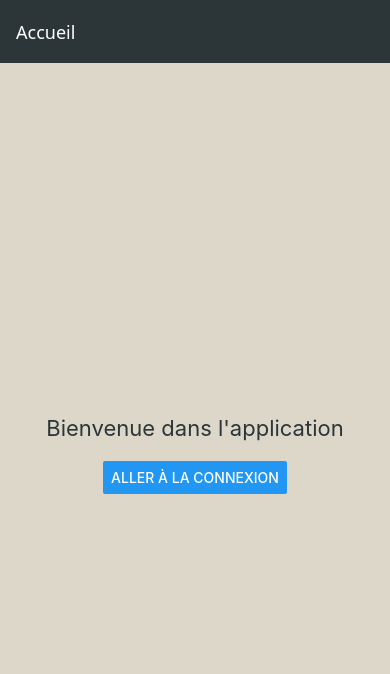
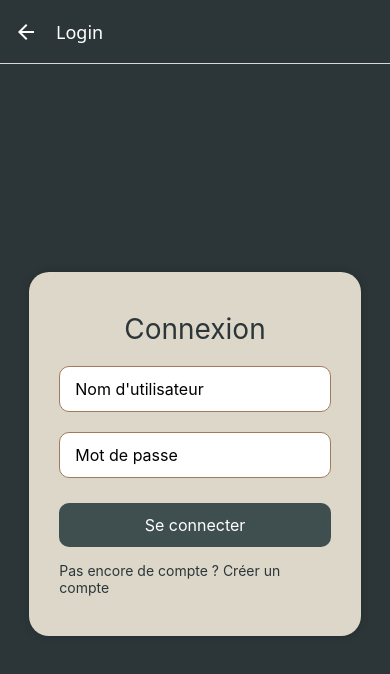
Before and after one commit to JMOYSAN/multi_mobile, a React Native app: screen /Login in a window 390 px wide. Shown: the top 674 px of the page. Built offline with nearby package versions, Linux system fonts and the light colour scheme.

Commit message:
Login Screen de base

```diff
--- a/app.json
+++ b/app.json
@@ -24,6 +24,9 @@
     },
     "web": {
       "favicon": "./assets/favicon.png"
-    }
+    },
+    "plugins": [
+      "expo-secure-store"
+    ]
   }
 }
--- a/src/navigation/RootNavigator.js
+++ b/src/navigation/RootNavigator.js
@@ -1,5 +1,6 @@
 import {createNativeStackNavigator} from '@react-navigation/native-stack'
 import HomeScreen from '../screens/HomeScreen'
+import LoginScreen from '../screens/LoginScreen'
 
 const Stack = createNativeStackNavigator()
 
@@ -14,6 +15,7 @@ export default function RootNavigator() {
             }}
         >
             <Stack.Screen name="Home" component={HomeScreen} options={{title: 'Accueil'}}/>
+            <Stack.Screen name="Login" component={LoginScreen}/>
         </Stack.Navigator>
     )
 }
--- a/src/screens/LoginScreen.js
+++ b/src/screens/LoginScreen.js
@@ -0,0 +1,124 @@
+import { useState } from 'react'
+import styled from 'styled-components/native'
+import { Alert } from 'react-native'
+
+const LoginWrapper = styled.View`
+  flex: 1;
+  justify-content: center;
+  align-items: center;
+  background-color: #2c3639;
+`
+
+const LoginCard = styled.View`
+  background-color: #dcd7c9;
+  padding: 40px 30px;
+  border-radius: 20px;
+  width: 85%;
+  elevation: 10;
+  shadow-color: #000;
+  shadow-opacity: 0.2;
+  shadow-radius: 8px;
+`
+
+const Title = styled.Text`
+  margin-bottom: 20px;
+  font-size: 28px;
+  color: #2c3639;
+  text-align: center;
+`
+
+const Input = styled.TextInput`
+  width: 100%;
+  padding: 12px 15px;
+  margin-bottom: 20px;
+  border-width: 1px;
+  border-color: #a27b5c;
+  border-radius: 10px;
+  background-color: #fff;
+  font-size: 16px;
+`
+
+const Button = styled.TouchableOpacity`
+  width: 100%;
+  padding: 12px 15px;
+  background-color: #3f4e4f;
+  border-radius: 10px;
+  align-items: center;
+  margin-top: 5px;
+`
+
+const ButtonText = styled.Text`
+  color: white;
+  font-size: 16px;
+`
+
+const Link = styled.TouchableOpacity`
+  margin-top: 15px;
+  align-items: center;
+`
+
+const LinkText = styled.Text`
+  color: #2c3639;
+`
+
+export default function LoginScreen({ navigation }) {
+    const [username, setUsername] = useState('')
+    const [password, setPassword] = useState('')
+    const [error, setError] = useState('')
+
+    const handleSubmit = async () => {
+        if (!username.trim() || !password.trim()) return
+        setError('')
+
+        try {
+            const res = await fetch('http://10.0.2.2:3000/users/login', {
+                method: 'POST',
+                headers: { 'Content-Type': 'application/json' },
+                body: JSON.stringify({ username, password }),
+            })
+            const body = await res.json()
+
+            if (res.status !== 200) {
+                setError(body.error || 'Erreur inconnue')
+            } else {
+                // Example: go to Chat screen with response
+                navigation.navigate('Chat', { user: body.user })
+            }
+        } catch (e) {
+            console.error(e)
+            setError('Erreur serveur')
+        }
+    }
+
+    return (
+        <LoginWrapper>
+            <LoginCard>
+                <Title>Connexion</Title>
+
+                <Input
+                    placeholder="Nom d'utilisateur"
+                    value={username}
+                    onChangeText={setUsername}
+                />
+                <Input
+                    placeholder="Mot de passe"
+                    secureTextEntry
+                    value={password}
+                    onChangeText={setPassword}
+                />
+
+                {error ? (
+                    <Title style={{ color: 'red', fontSize: 14 }}>{error}</Title>
+                ) : null}
+
+                <Button onPress={handleSubmit}>
+                    <ButtonText>Se connecter</ButtonText>
+                </Button>
+
+                <Link onPress={() => navigation.navigate('Register')}>
+                    <LinkText>Pas encore de compte ? Créer un compte</LinkText>
+                </Link>
+            </LoginCard>
+        </LoginWrapper>
+    )
+}
```
Also changed, not shown: package.json (+5 -3 lines), 1 other file (tests, documents, lock files or other folders).
